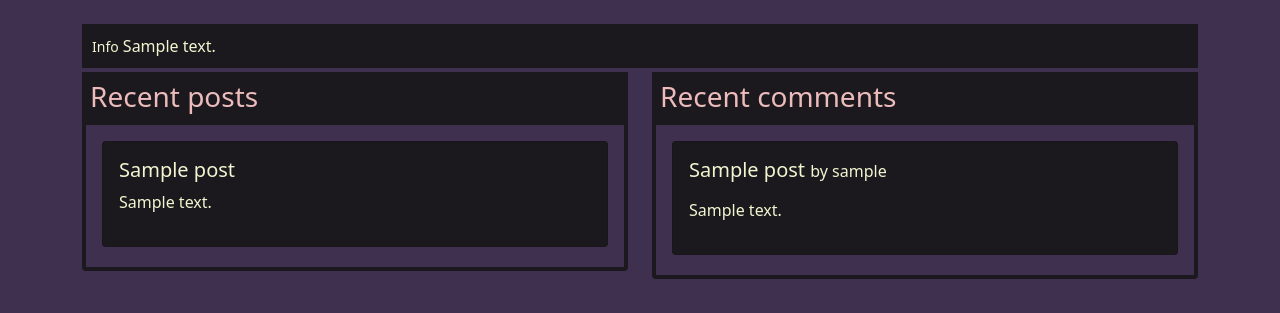
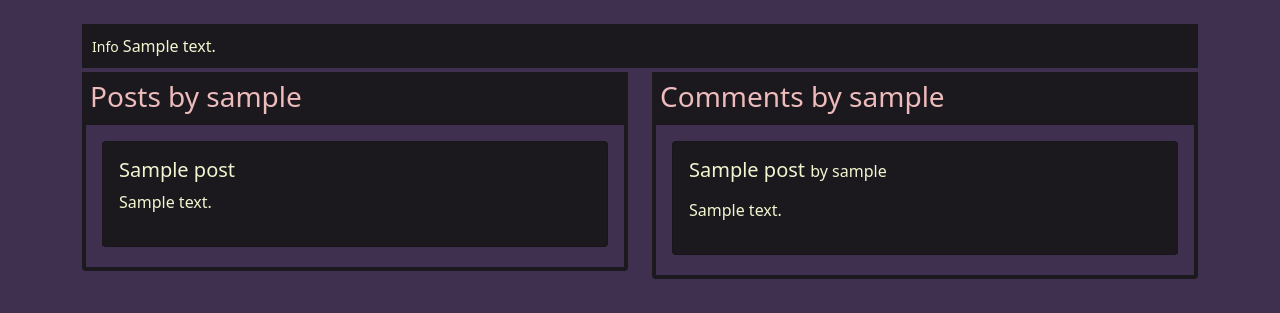
Before and after one commit to EmilionR/django-pp4, a Django app: a page that uses user_profile/templates/profile.html in a window 1280 px wide. Shown: the part 167-480 px from the top of the page. Run offline with Django 5.2, Linux system fonts and the light colour scheme; tables that the repository leaves empty hold one stand-in row (values such as "Sample post"); parts of the project's set-up code (start-up, migrations or seed data) failed here and were passed over.

Commit message:
Chance 'recent posts/comments' to 'posts/comments by <user>'

```diff
--- a/user_profile/templates/profile.html
+++ b/user_profile/templates/profile.html
@@ -48,7 +48,7 @@
 <div class="container mb-3">
     <div class="row">
         <div class="col-lg-6 text-white mt-1">
-            <h3 class="text-fade bg-dark p-2 mb-0">Recent posts</h3>
+            <h3 class="text-fade bg-dark p-2 mb-0">Posts by {{profile.user.username}}</h3>
             <div class="p-3 mt-0 posts-wrapper">
                 {% for post in posts %}
                 <a href="{% url 'post_detail' post.slug %}" class="post-link">
@@ -65,7 +65,7 @@
             </div>
         </div>
         <div class="col-lg-6 text-white mt-1">
-            <h3 class="text-fade bg-dark p-2 mb-0">Recent comments</h3>
+            <h3 class="text-fade bg-dark p-2 mb-0">Comments by {{profile.user.username}}</h3>
             <div class="p-3 mt-0 posts-wrapper">
                 {% for comment in comments %}
                 <a href="{% url 'post_detail' comment.post.slug %}" class="post-link">
```
